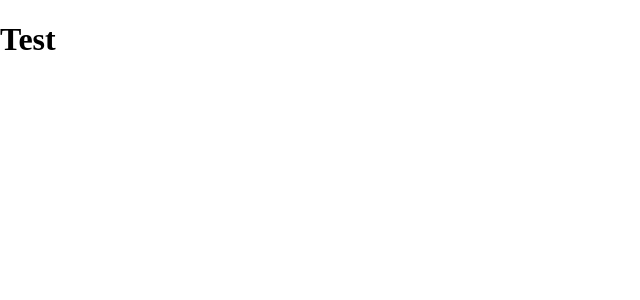
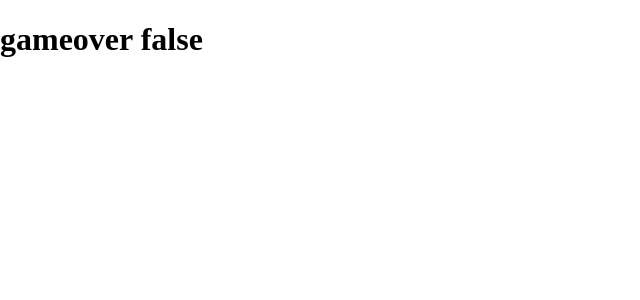
Before and after one commit to DrearyDev/react-memory-game, a React (Vite) app: page / in a window 1280 px wide. Shown: the top 300 px of the page, without its empty margins (0-640 px from the left). Built offline with nearby package versions, Linux system fonts and the light colour scheme.

Commit message:
Add GameLoop Component
initialize variables to be used and return different things
based on if gameover is true or not.

```diff
--- /dev/null
+++ b/src/components/gameloop.jsx
@@ -0,0 +1,22 @@
+import {useState, useRef} from 'react'
+
+function GameLoop(){
+    const [gameOver, setGameOver] = useState(false);
+    const [amount, setAmount] = useState(9);
+    //const [cards, setCards] = useState(fetchCards(amount));
+    const currentScore = useRef(0);
+    const bestScore = useRef(0);
+
+    return(
+        gameOver === false ?
+            <>
+                <h1>gameover false</h1>
+            </>
+        :
+            <>
+                <h1>gameover true</h1>
+            </>
+    )
+}
+
+export default GameLoop
--- a/src/main.jsx
+++ b/src/main.jsx
@@ -1,10 +1,11 @@
 import { StrictMode } from 'react'
 import { createRoot } from 'react-dom/client'
 import './styles/index.css'
+import GameLoop from './components/gameloop.jsx';
 
 createRoot(document.getElementById('root')).render(
   <StrictMode>
-        <h1>Test</h1>
+        <GameLoop/>
   </StrictMode>,
 )
 
@@ -63,8 +64,8 @@ GameLoop(){
     const [gameOver, setGameOver] = useState(false);
     const [amount, setAmount] = useState(9)// a dropdown with different sizes to play with
     const [cards, setCards] = useState(fetchCards(amount));
-    const [currentScore, setCurrentScore] = useState(0);
-    const [bestScore, setBestScore] = useState(0);
+    const currentScore = useRef(0)
+    const bestScore = useRef(0)
 
     return(
         // if gameOver is false
```
